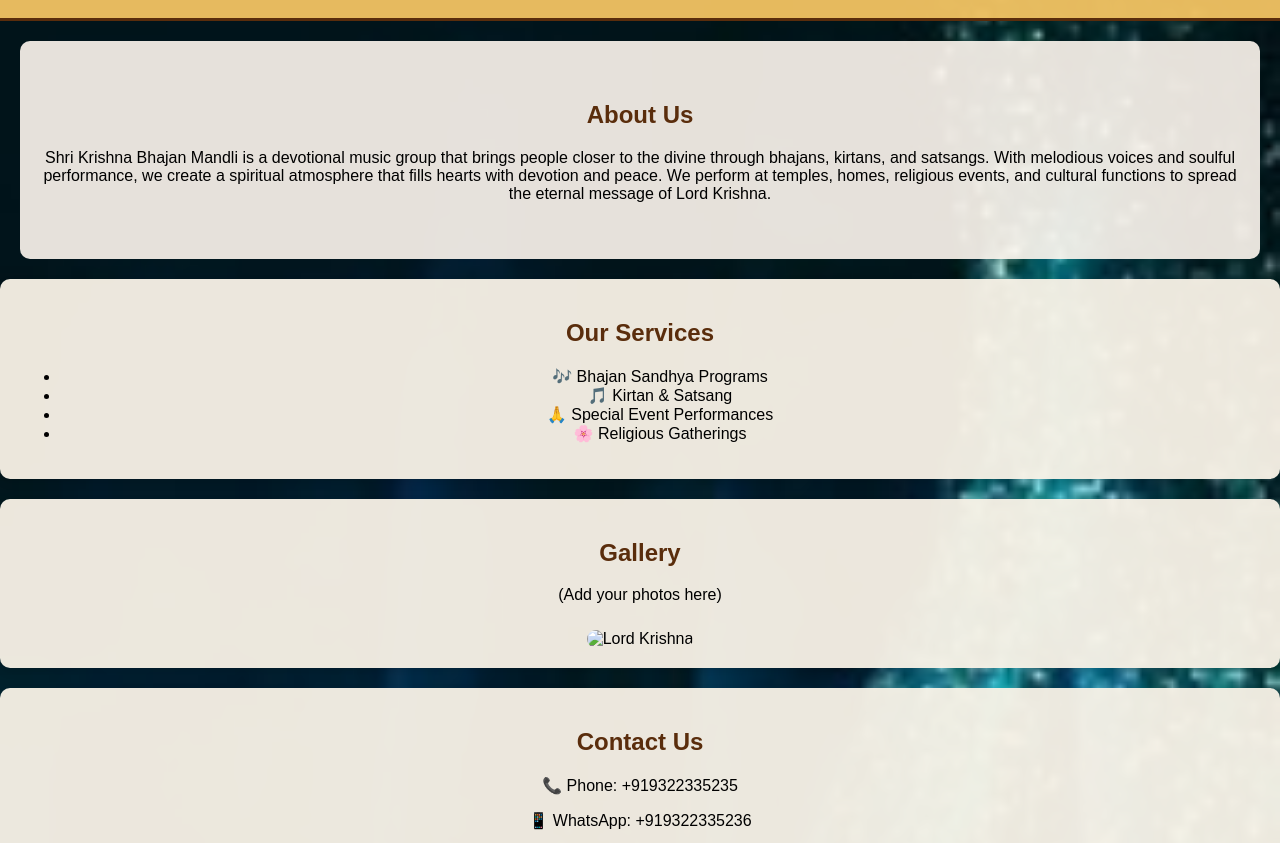
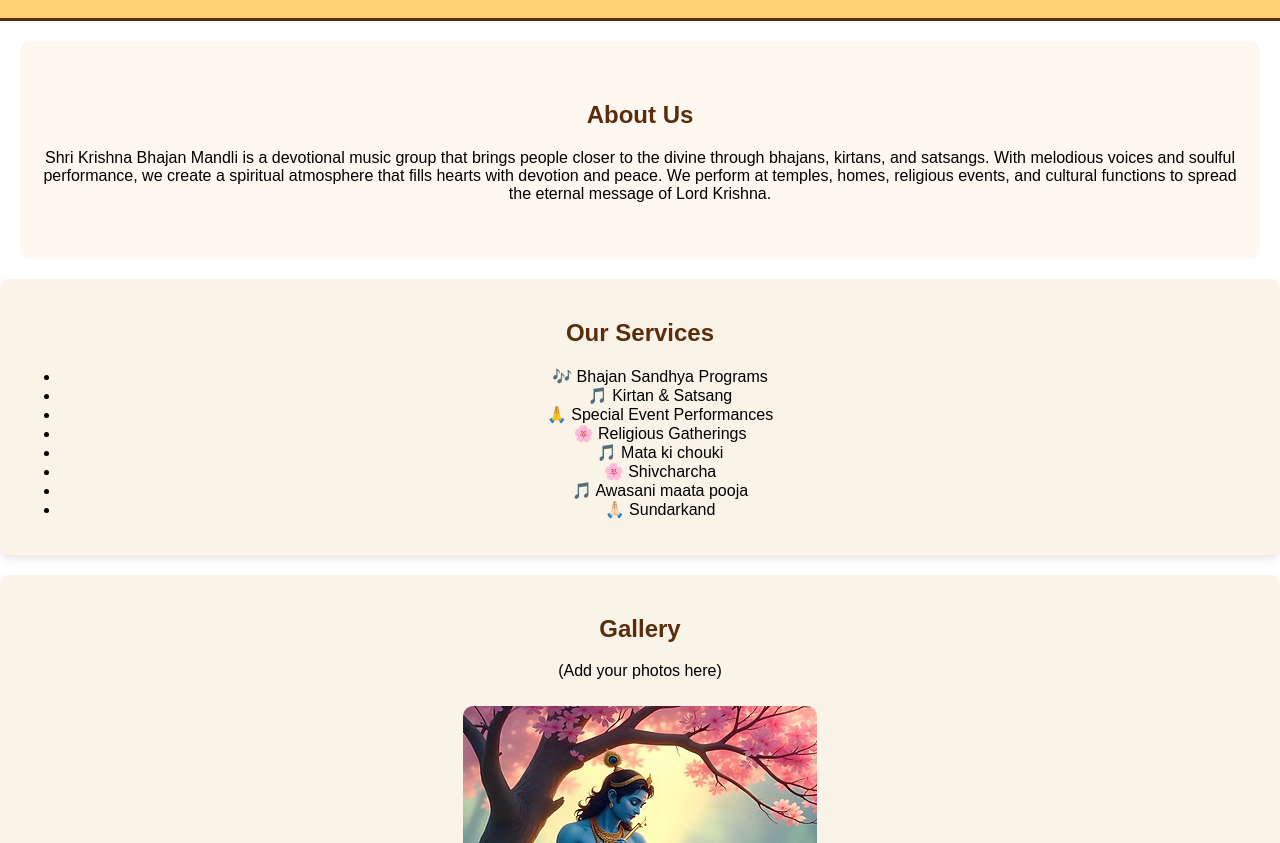
Before and after one commit to ShriKrishnaBhajanMandli/Shri-Krishna-Bhajan-Mandli-, a plain HTML site: page index.html in a window 1280 px wide. Shown: the part 88-931 px from the top of the page. Drawn offline with Linux system fonts and the light colour scheme; files whose address does not match are found by name.

Commit message:
Update index.html

```diff
--- a/index.html
+++ b/index.html
@@ -32,19 +32,23 @@
       <li>🎵 Kirtan & Satsang</li>
       <li>🙏 Special Event Performances</li>
       <li>🌸 Religious Gatherings</li>
+      <li>🎵 Mata ki chouki</li>
+      <li>🌸 Shivcharcha</li>
+      <li>🎵 Awasani maata pooja</li>
+      <li>🙏🏻 Sundarkand</li>
     </ul>
   </section>
 
   <section id="gallery" class="gallery">
     <h2>Gallery</h2>
     <p>(Add your photos here)</p>
-    <img src="images/krishna.jpg" alt="Lord Krishna">
+    <img src="Krishna.jpg" alt="Background.jpg">
   </section>
 
   <section id="contact" class="contact">
     <h2>Contact Us</h2>
     <p>📞 Phone: +919322335235</p>
-    <p>📱 WhatsApp: +919322335236</p>
+    <p>📱 WhatsApp: +919322335235</p>
     <p>📧 Email:kavitashukla1059@gmail.com</p>
     <button class="btn">Book Us for Event</button>
   </section>
```
